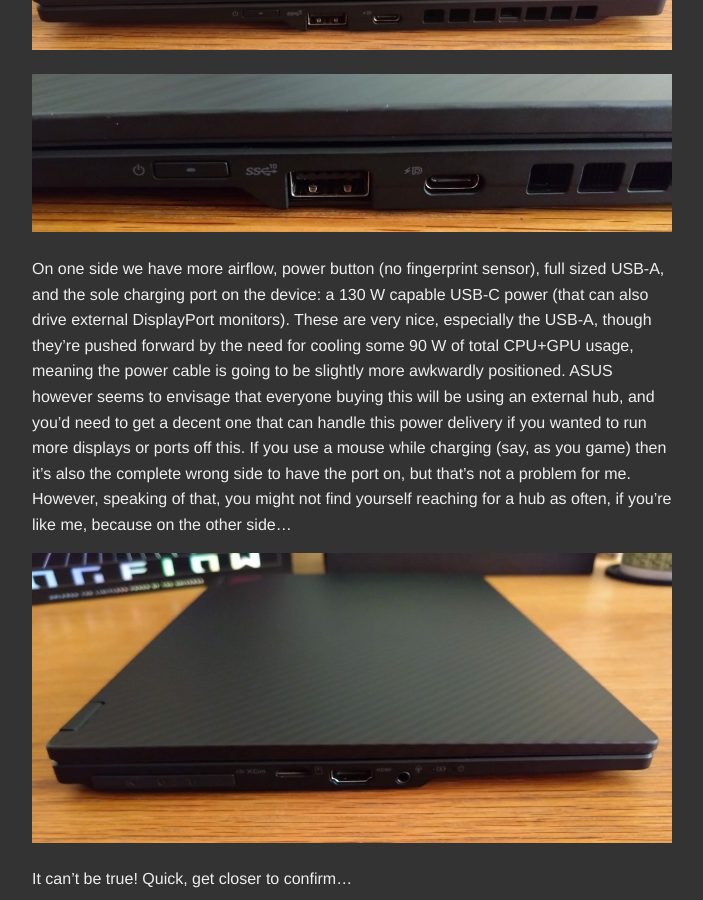
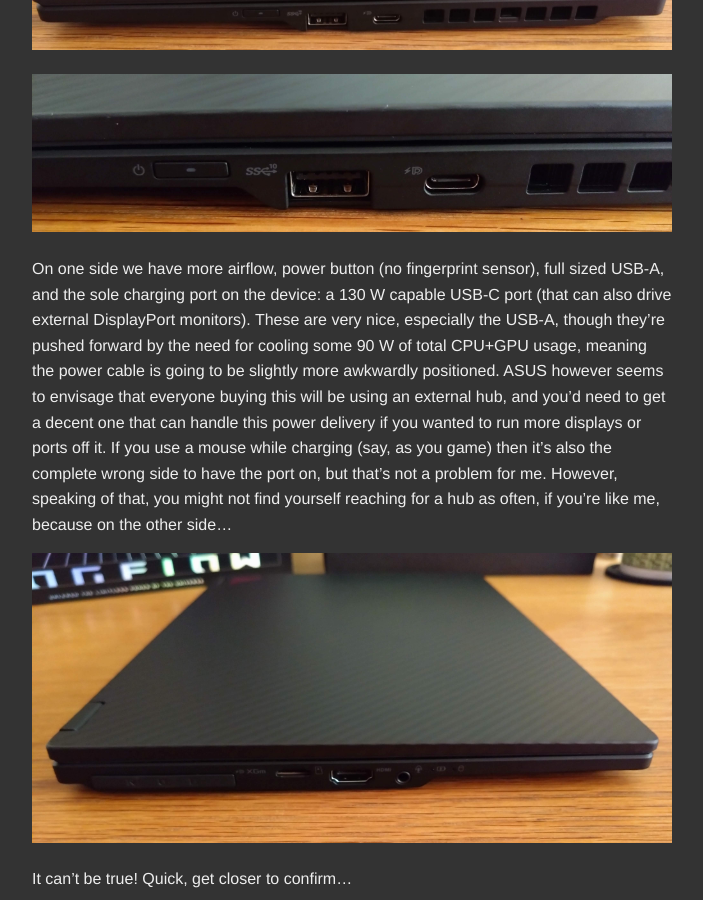
Before and after one commit to afantasia-me/afantasia-me.github.io, a Jekyll site: the page built from _posts/2023-06-15-flow-x13.md, in a window 1280 px wide and 900 px high, scrolled down 4077 px. Shown: the whole window, without its empty margins (288-991 px from the left). Built offline with Jekyll 4.4.1, drawn with Linux system fonts in a browser that asks for light colours.

Commit message:
Apparently I just said 'power' there the first time

```diff
--- a/_posts/2023-06-15-flow-x13.md
+++ b/_posts/2023-06-15-flow-x13.md
@@ -72,7 +72,7 @@ The patterning extends to the back, which reveals a large area for airflow, howe
 
 ![](/assets/laptop/DSC_0544.JPG)
 
-On one side we have more airflow, power button (no fingerprint sensor), full sized USB-A, and the sole charging port on the device: a 130 W capable USB-C power (that can also drive external DisplayPort monitors). These are very nice, especially the USB-A, though they're pushed forward by the need for cooling some 90 W of total CPU+GPU usage, meaning the power cable is going to be slightly more awkwardly positioned. ASUS however seems to envisage that everyone buying this will be using an external hub, and you'd need to get a decent one that can handle this power delivery if you wanted to run more displays or ports off this. If you use a mouse while charging (say, as you game) then it's also the complete wrong side to have the port on, but that's not a problem for me. However, speaking of that, you might not find yourself reaching for a hub as often, if you're like me, because on the other side...
+On one side we have more airflow, power button (no fingerprint sensor), full sized USB-A, and the sole charging port on the device: a 130 W capable USB-C port (that can also drive external DisplayPort monitors). These are very nice, especially the USB-A, though they're pushed forward by the need for cooling some 90 W of total CPU+GPU usage, meaning the power cable is going to be slightly more awkwardly positioned. ASUS however seems to envisage that everyone buying this will be using an external hub, and you'd need to get a decent one that can handle this power delivery if you wanted to run more displays or ports off it. If you use a mouse while charging (say, as you game) then it's also the complete wrong side to have the port on, but that's not a problem for me. However, speaking of that, you might not find yourself reaching for a hub as often, if you're like me, because on the other side...
 
 ![](/assets/laptop/DSC_0545.JPG)
 
```
